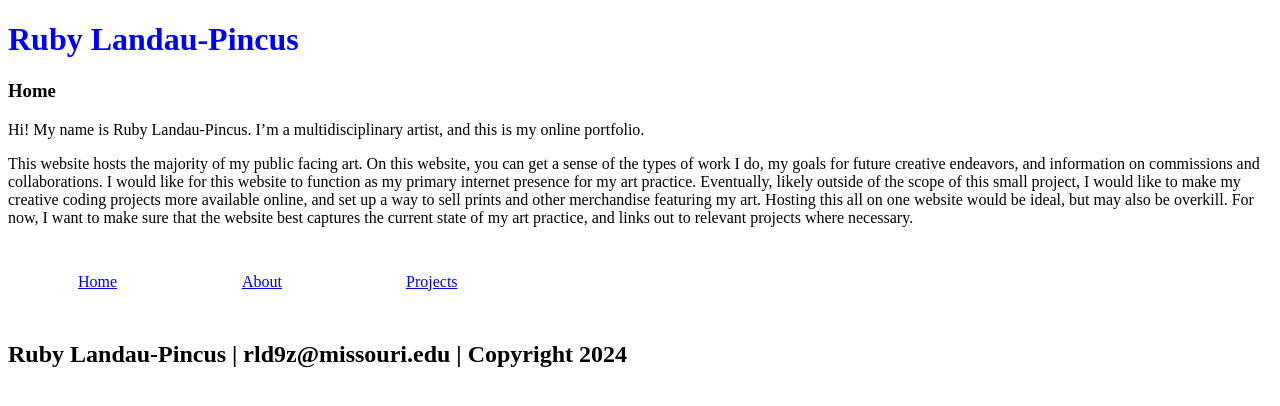
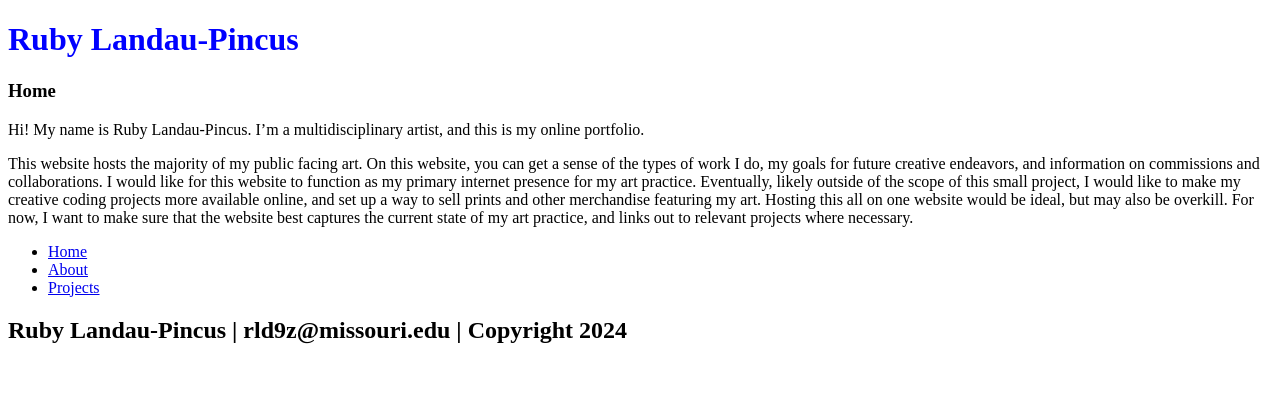
Before and after one commit to rubyjlp/rubyjlp.github.io, a plain HTML site: page islt_7310/index.html in a window 1280 px wide. Drawn offline with Linux system fonts and the light colour scheme.

Commit message:
Update mystyles.css

```diff
--- a/islt_7310/mystyles.css
+++ b/islt_7310/mystyles.css
@@ -1,10 +1 @@
 h1 {color: #0000FF}
-nav ul li {
-display: inline-block;
-border: 5px red;
-border-radius: 10px;
-width: 100px;
-list-style-type: none;
-padding: 30px;
-margin-top: 0;
-}
```
